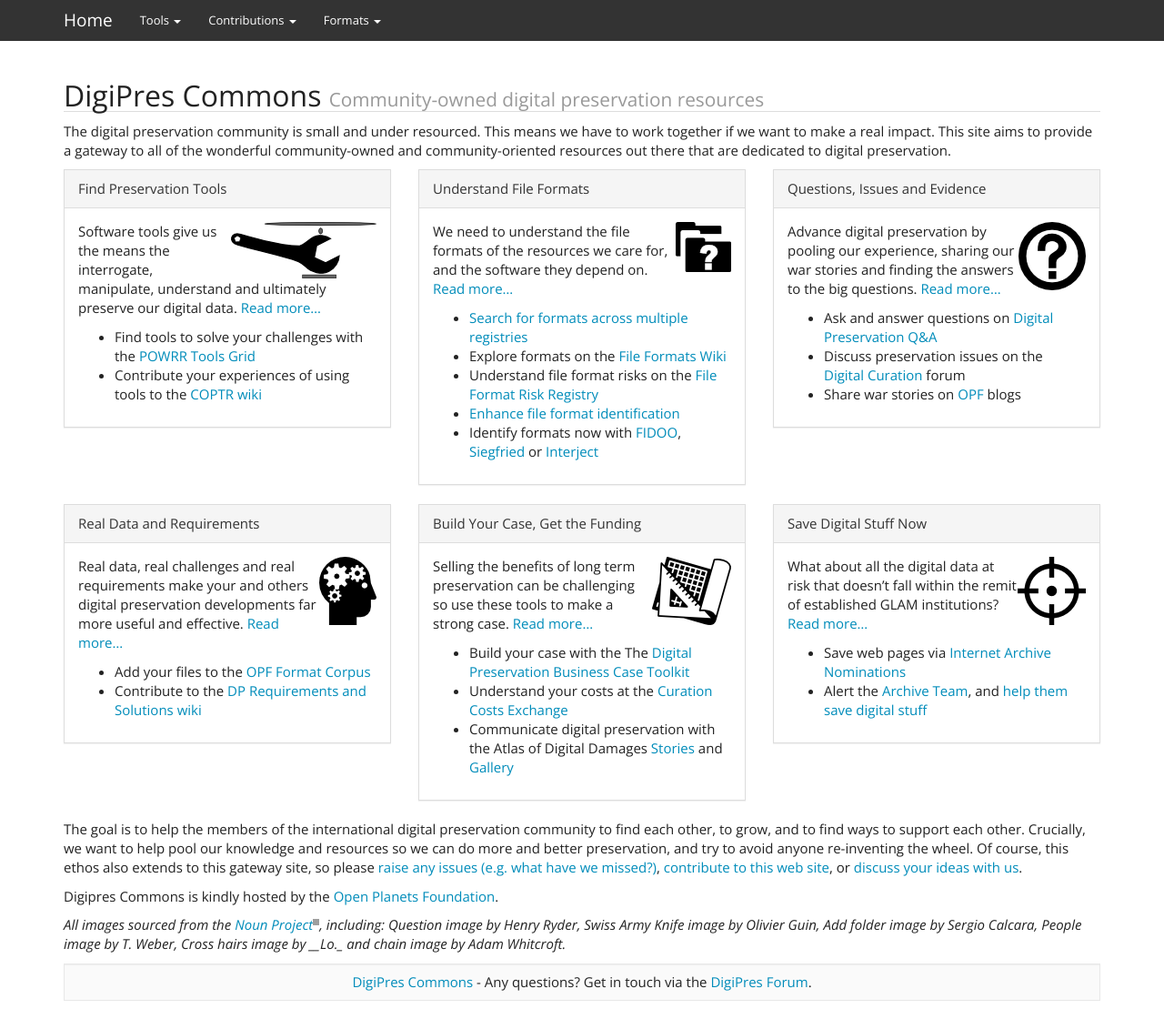
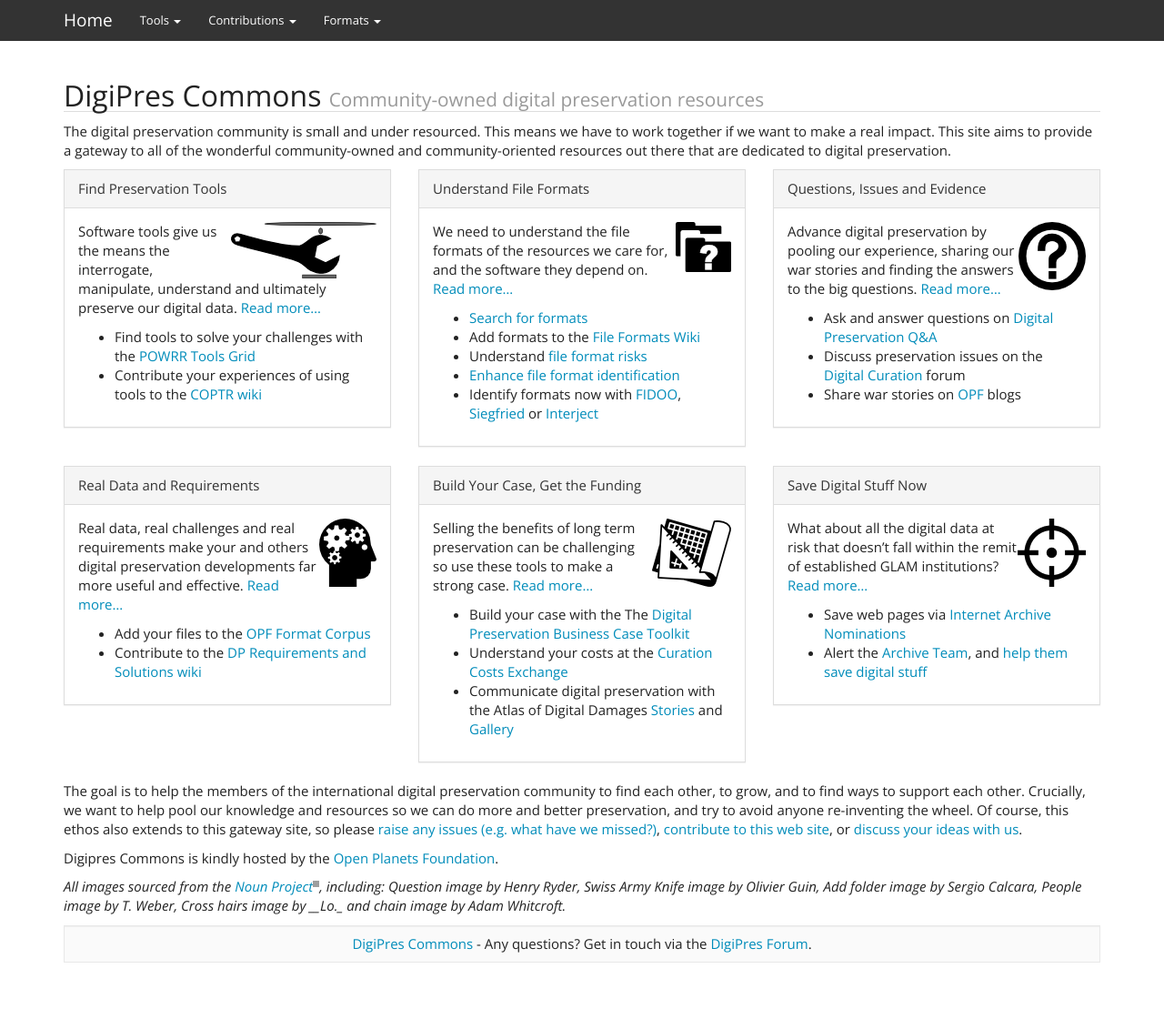
Before and after one commit to digipres/awesome-digital-preservation, a Jekyll site: the page built from index.md, in a window 1280 px wide. Shown: the whole page at 91% size. Built offline with Jekyll 4.4.1, drawn with Linux system fonts in a browser that asks for light colours; after the commit the page ends 1078 px from its top, so only the background shows below that.

Commit message:
Cleaning up formats landing area.

```diff
--- a/_includes/navbar.html
+++ b/_includes/navbar.html
@@ -36,8 +36,6 @@
             <li><a href="{{ site.baseurl }}/formats/">Overview &amp; Search</a></li>
             <li><a href="{{ site.baseurl }}/formats/extensions/">All known extensions...</a></li>
             <li><a href="{{ site.baseurl }}/formats/mime-types/">All known MIME type...</a></li>
-            <li class="divider"></li>
-            <li><a href="{{ site.baseurl }}/formats/sources/">Format data sources...</a></li>
             </ul>
             </li>
           </ul>
--- a/_layouts/fmt_src.html
+++ b/_layouts/fmt_src.html
@@ -172,12 +172,13 @@
 
   </div>
   <div class="col-xs-12 col-sm-6 col-md-6">
+
+{{ content }}
+
   &nbsp;
   </div>
 </div>
 {% endif %}
 
-{{ content }}
-
   </div>
 </div>
--- a/index_understanding_formats.md
+++ b/index_understanding_formats.md
@@ -1,7 +1,7 @@
 We need to understand the file formats of the resources we care for, and the software they depend on. [Read more...](formats_main.html)
 
-* [Search for formats across multiple registries](/formats/)
-* Explore formats on the [File Formats Wiki](http://justsolve.archiveteam.org)
-* Understand file format risks on the [File Format Risk Registry](http://wiki.opf-labs.org/display/TR/OPF+File+Format+Risk+Registry)
+* [Search for formats](/formats/)
+* Add formats to the [File Formats Wiki](http://justsolve.archiveteam.org)
+* Understand [file format risks](http://wiki.opf-labs.org/display/TR/OPF+File+Format+Risk+Registry)
 * [Enhance file format identification](fileformatid_main.html)
 * Identify formats now with [FIDOO](http://www.techmaurice.com/fidoo/), [Siegfried](http://www.itforarchivists.com/siegfried) or [Interject](http://www.webarchive.org.uk/interject/inspect/)
```
Also changed, not shown: formats/index.md (+6 -3 lines), formats/sources/index.md (deleted, +0 -8 lines).
